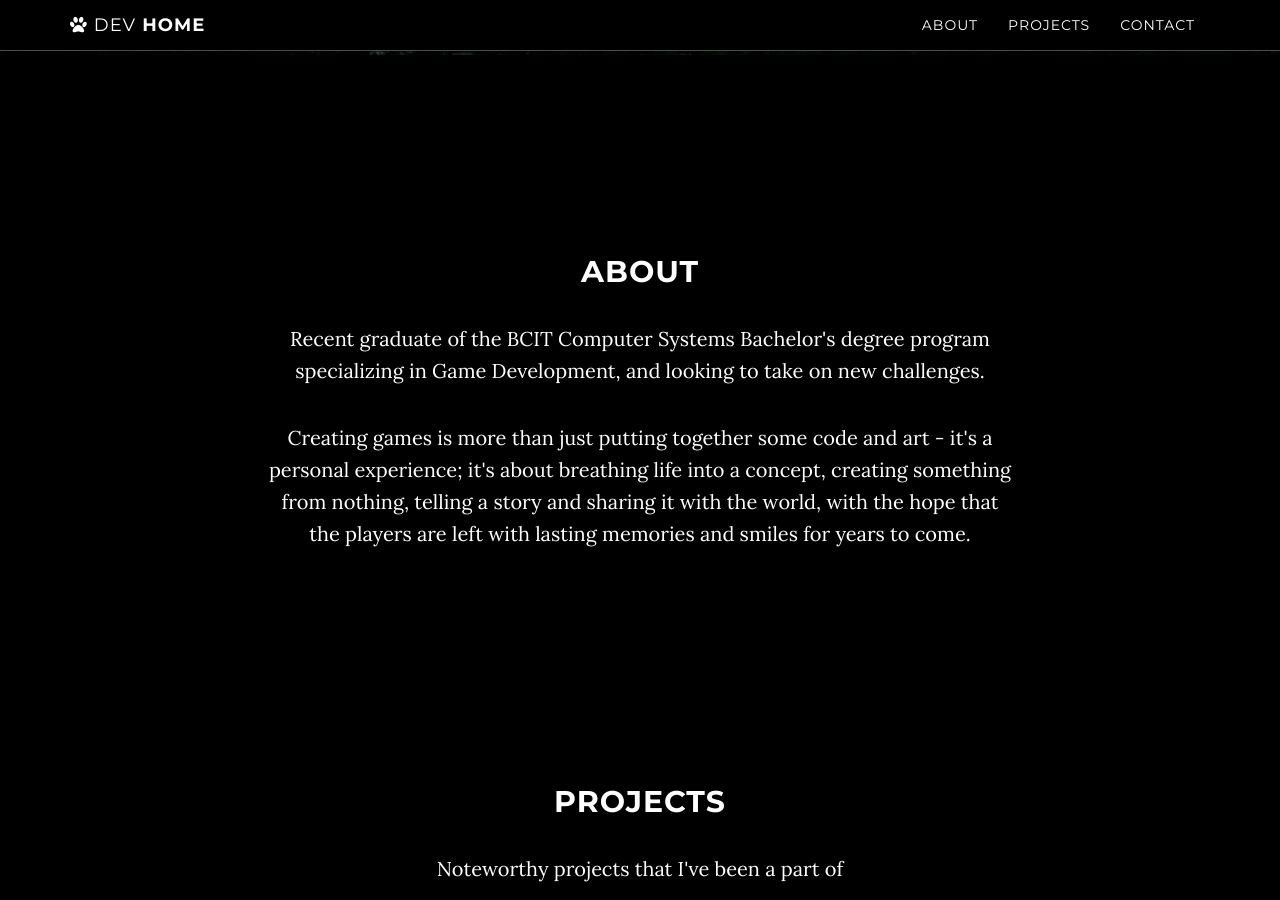
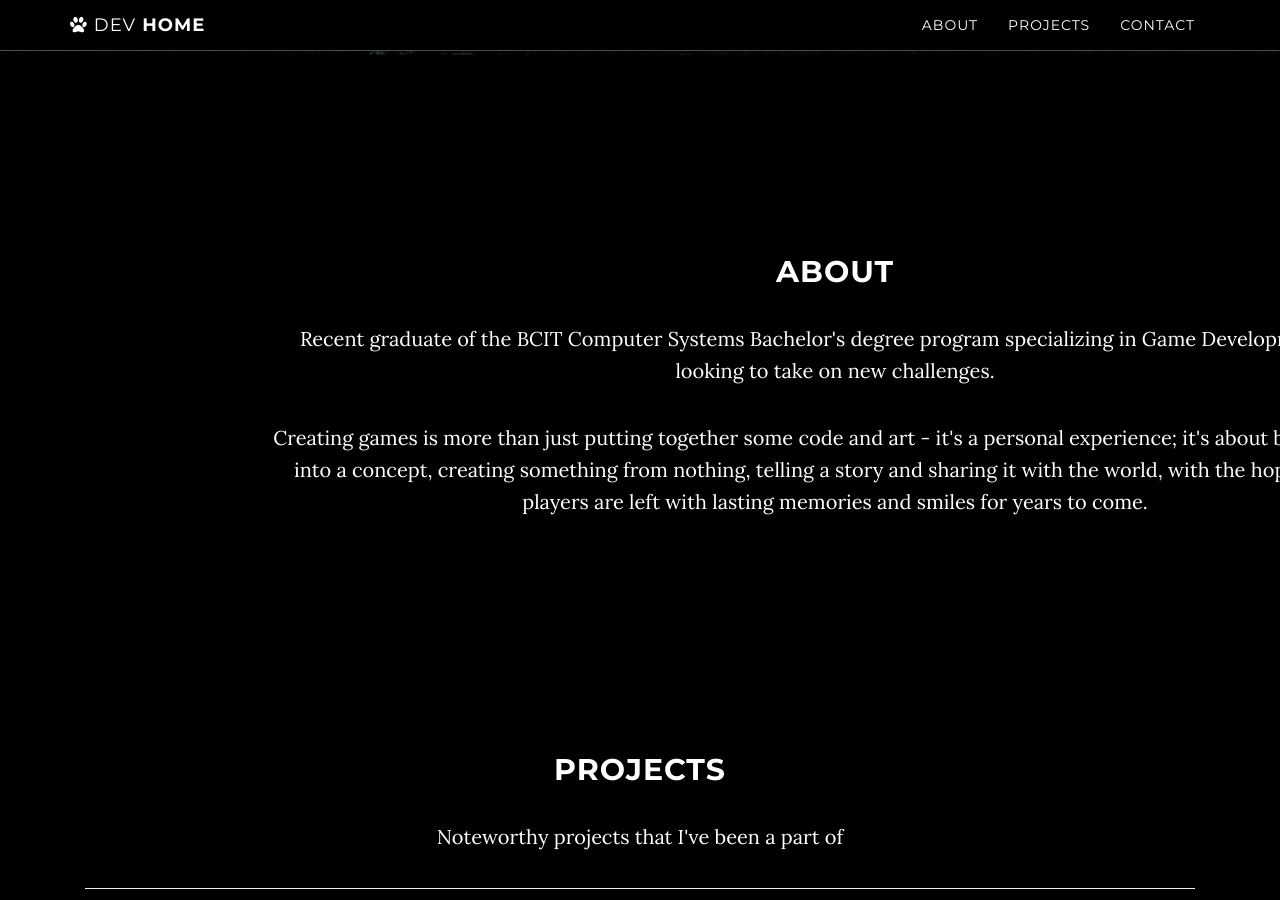
Before and after one commit to LexaFayte/DevKabak, a Jekyll site: the page built from index.html, in a window 1280 px wide and 900 px high, scrolled down 845 px. Built offline with Jekyll 4.4.1, drawn with Linux system fonts in a browser that asks for light colours.

Commit message:
Update about.html

```diff
--- a/_includes/about.html
+++ b/_includes/about.html
@@ -1,7 +1,7 @@
     <!-- About Section -->
     <section id="about" class="container content-section text-center">
         <div class="row">
-            <div class="col-lg-8 col-lg-offset-2">
+            <div class="col-lg-12 col-lg-offset-2">
                 <h2>About</h2>
                 <p>Recent graduate of the BCIT Computer Systems Bachelor's degree program specializing in Game Development, and looking to take on new challenges.</p>
                 <p>Creating games is more than just putting together some code and art - it's a personal experience; it's about breathing life into a concept, creating something from nothing, telling a story and sharing it with the world, with the hope that the players are left with lasting memories and smiles for years to come. </p>
```
